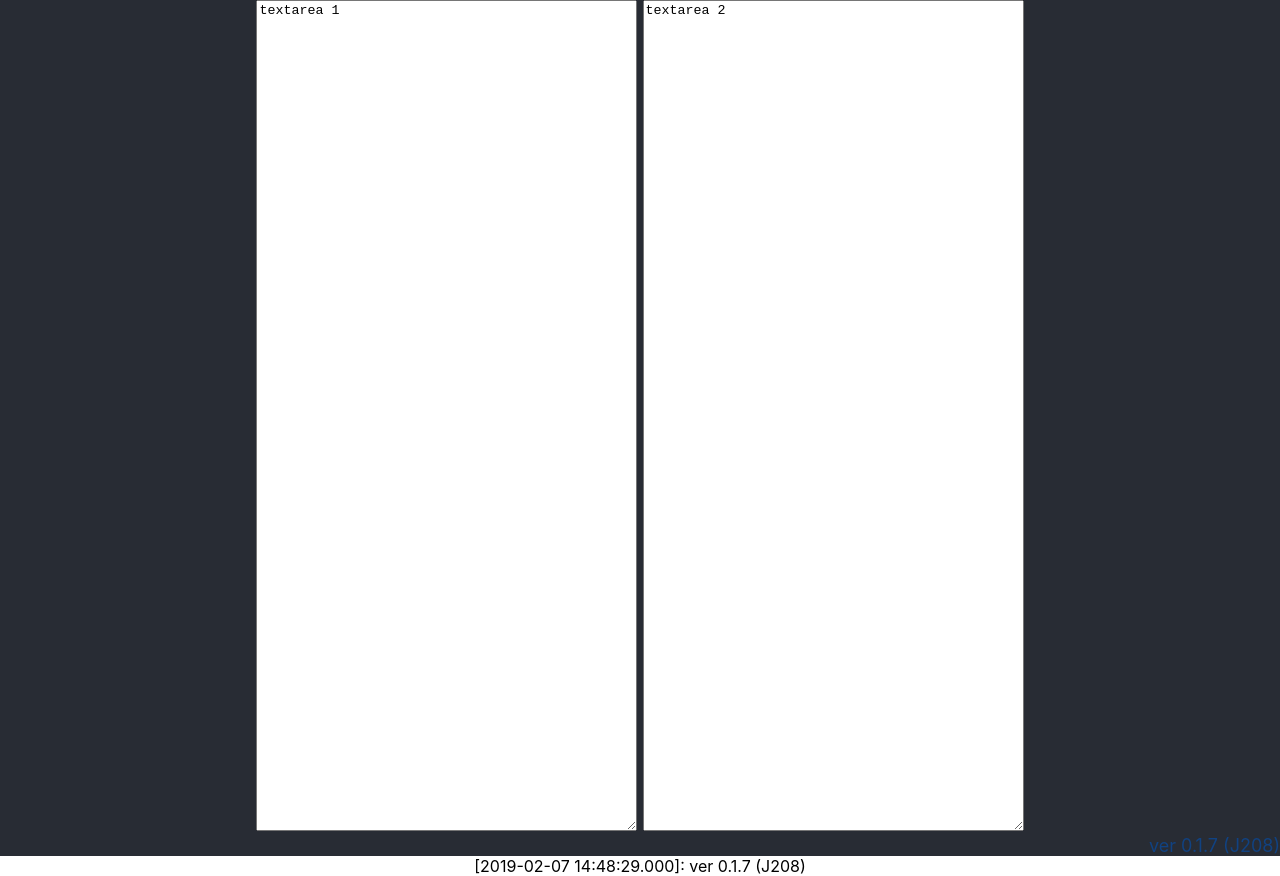
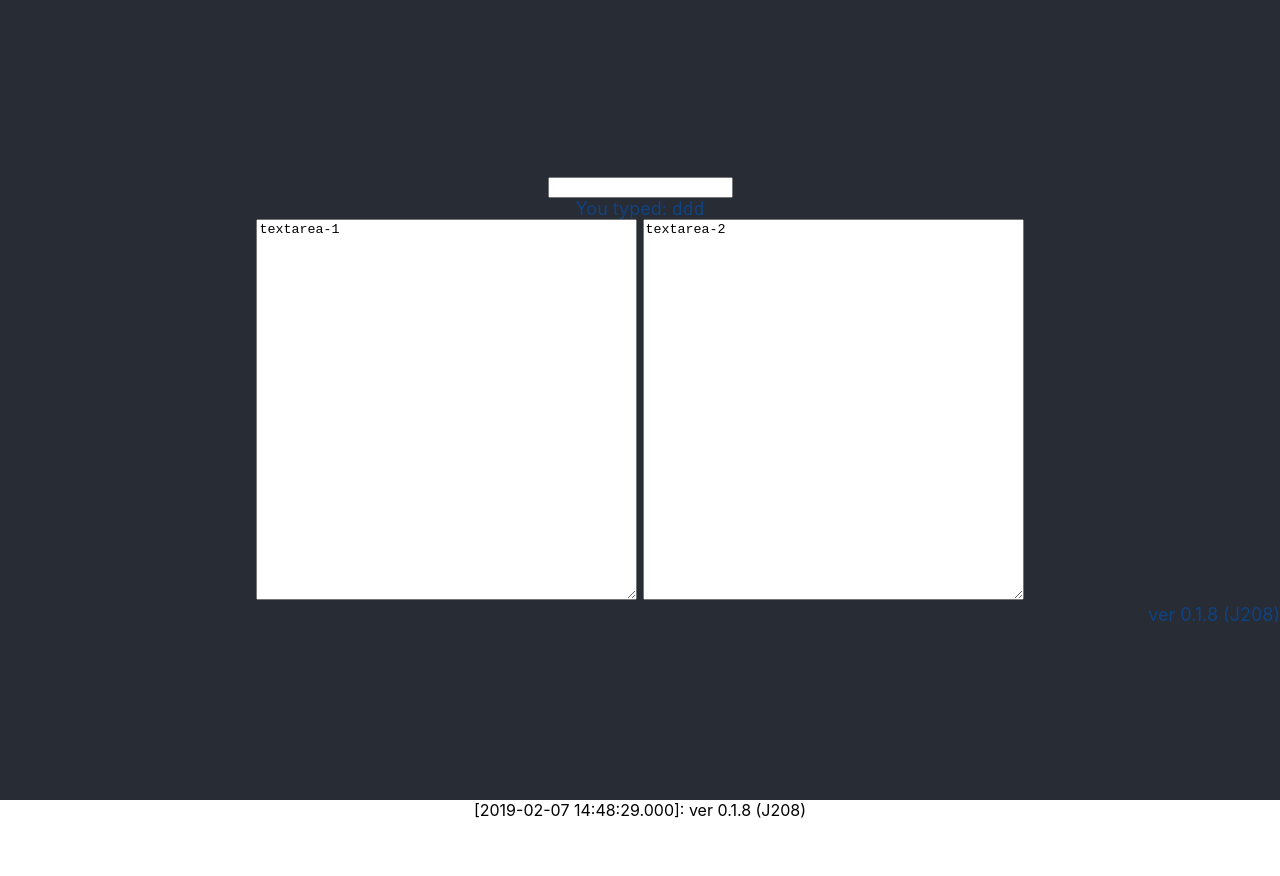
Before and after one commit to MaixEqu/reactts4, a React (Create React App) app: page / in a window 1280 px wide. After the commit the page ends 820 px from the top, so only its background shows below. Built offline with nearby package versions, Linux system fonts and the light colour scheme.

Commit message:
test input added, ver 0.1.8 (J208)

```diff
--- a/src/App.tsx
+++ b/src/App.tsx
@@ -2,17 +2,17 @@ import React, { Component } from 'react';
 import './App.css';
 import * as mx from './mxlibcut';
 
-class App extends Component {
+export class App extends Component {
   render() {
-    let ver = "ver 0.1.7 (J208)";
+    let ver = "ver 0.1.8 (J208)";
     let ss = `[${mx.sFTime().trim()}]: ${ver}`;
 
     console.log(`hot-edit test ${ss}...`)
-//    <!-- img src={logo} className="App-logo" alt="logo" />
     return (
       <div className="App">
         <header className="App-header">
-          <div id="app"></div>
+          <div id="input"></div>
+          <div id="textareas"></div>
           <div className="VerInfo">{ver}</div>
         </header>
         <footer>{ss}</footer>
@@ -20,5 +20,37 @@ class App extends Component {
     );
   }
 }
+export class Textareas extends React.Component {
+    render() {
+      return (
+        <div>
+            <textarea cols={45} rows={25} defaultValue="textarea-1" />
+            <span> </span>
+            <textarea cols={45} rows={25} defaultValue="textarea-2" />
+        </div>
+      );
+    }
+}
 
-export default App;
+export class Input extends React.Component {
+    onChange = (event:any): void => {
+        console.log(mx.sFTime())
+        //this.setState({typed: event.target.value});
+    };
+    render() {
+        return (
+            <div>
+                <input type="text" onChange={this.onChange.bind(this)}/><br/>
+                You typed: <code>ddd</code>
+            </div>
+        );
+            /*
+      return (
+        <div>
+            <input type="text" onChange={this.onChange.bind(this)}/>
+            You typed: <code>{this.state}</code>
+        </div>
+      );
+      */
+    }
+}
--- a/src/index.tsx
+++ b/src/index.tsx
@@ -1,23 +1,8 @@
 import React from 'react';
 import ReactDOM from 'react-dom';
 import './index.css';
-import App from './App';
+import * as App from './App';
 
-ReactDOM.render(<App />, document.getElementById('root'));
-
-class Textareas extends React.Component {
-    render() {
-      return (
-        <div>
-            <textarea cols={45} rows={55}>textarea 1</textarea>
-            <span> </span>
-            <textarea cols={45} rows={55}>textarea 2</textarea>
-        </div>
-      );
-    }
-}
-
-ReactDOM.render(
-  <Textareas />,
-  document.getElementById('app')
-);
+ReactDOM.render(<App.App />, document.getElementById('root'));
+ReactDOM.render(<App.Textareas />, document.getElementById('textareas'));
+ReactDOM.render(<App.Input/>, document.getElementById('input'));
```
